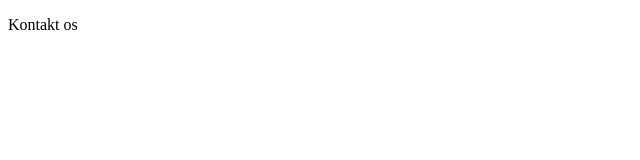
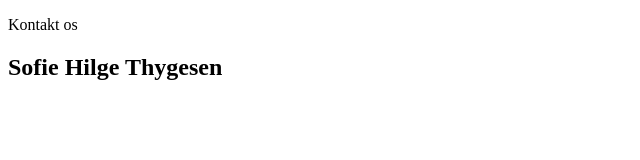
Before and after one commit to sofiehilge/myfirstgithub, a plain HTML site: page kontakt.html in a window 1280 px wide. Shown: the whole page, without its empty margins (0-640 px from the left). Drawn offline with Linux system fonts and the light colour scheme.

Commit message:
add contact info

```diff
--- a/kontakt.html
+++ b/kontakt.html
@@ -8,5 +8,6 @@
 </head>
 <body>
     <p>Kontakt os</p>
+    <h2>Sofie Hilge Thygesen</h2>
 </body>
 </html>
```
